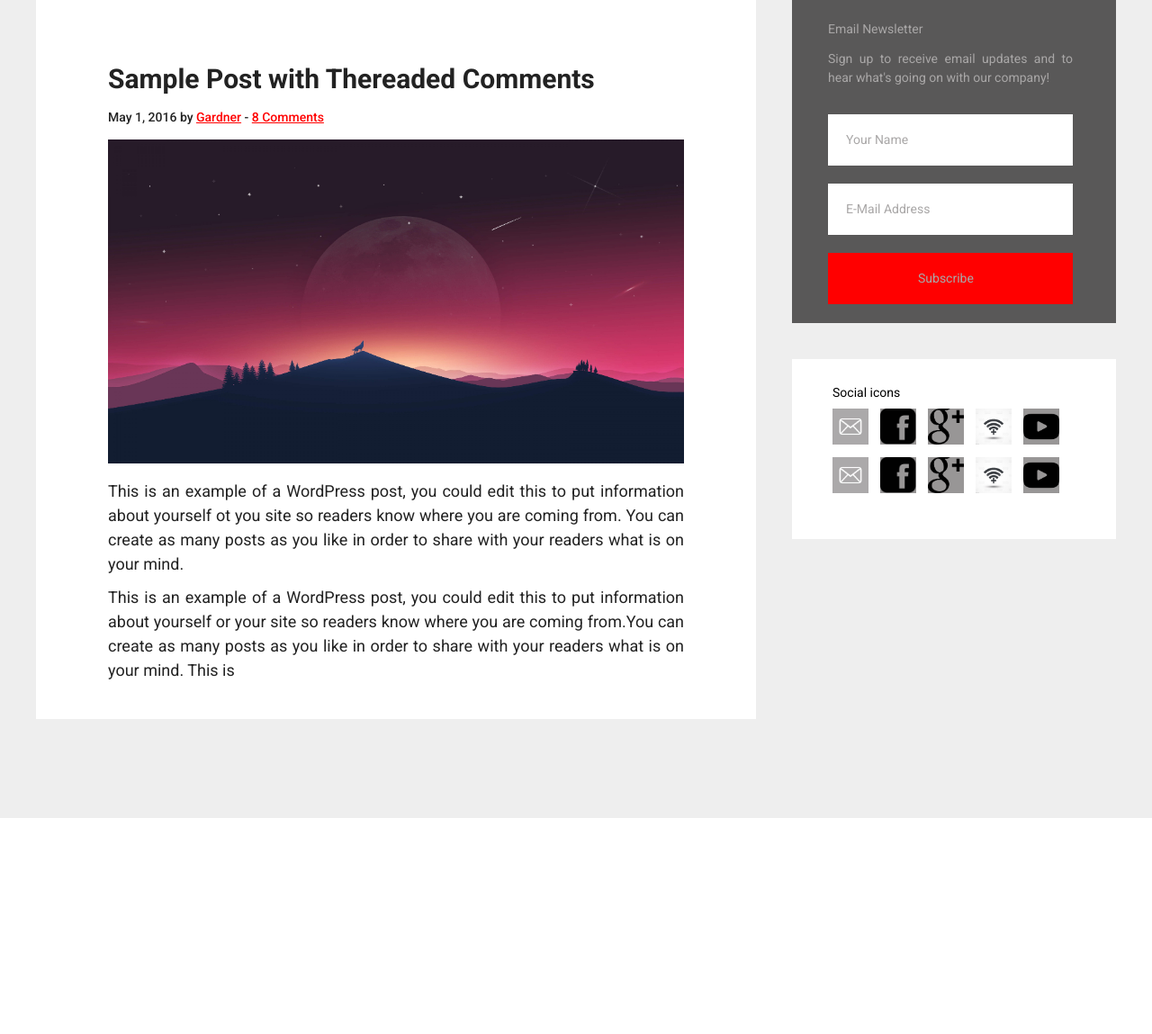
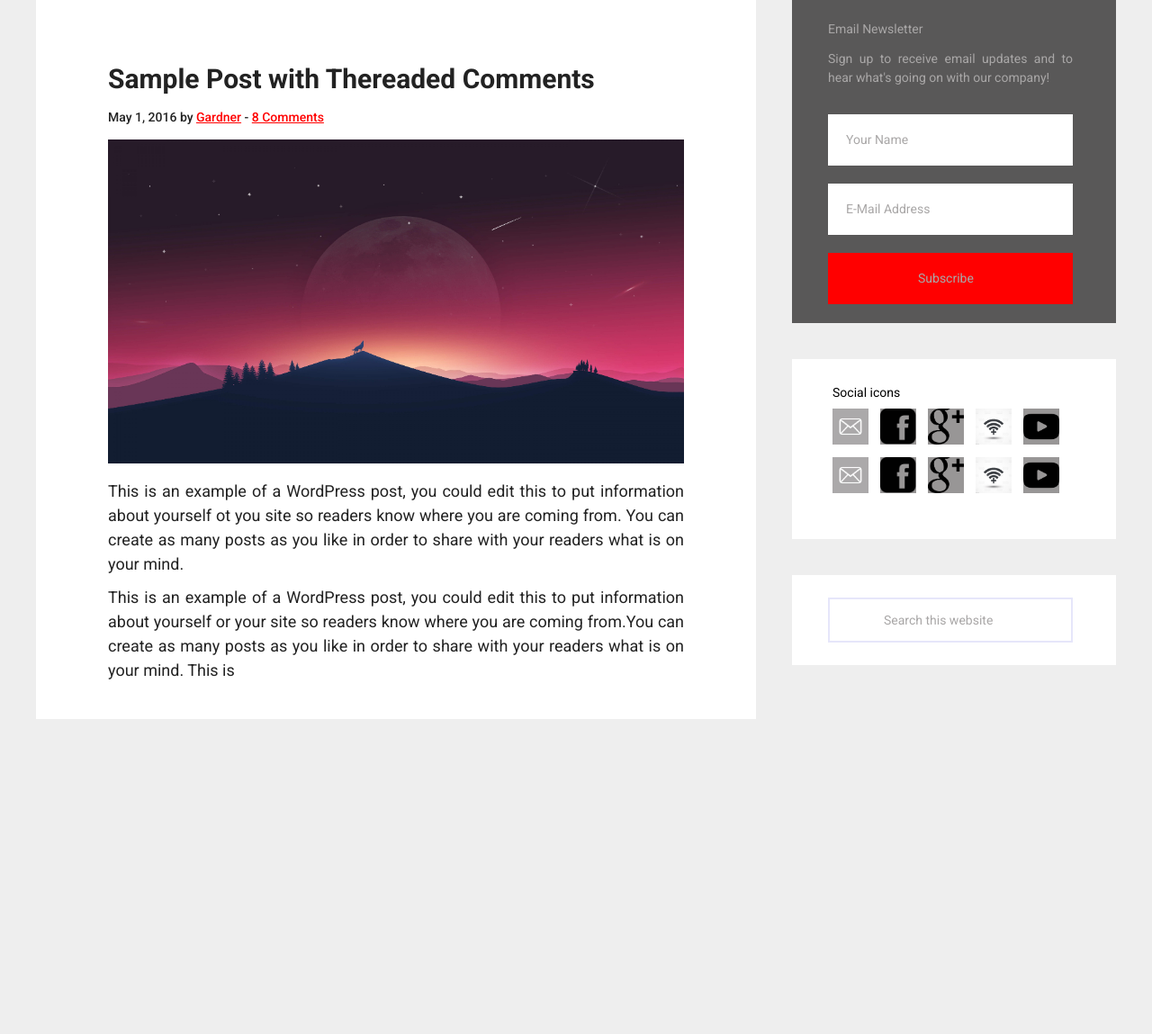
Before and after one commit to Nguyenthiem88/TH2110023, a PHP site: page /demolayout.html in a window 1280 px wide. Shown: the part 150-1299 px from the top of the page at 90% size. Before the commit the page ends 1059 px from the top, so only its background shows below. Run offline with PHP 8.4, Linux system fonts and the light colour scheme.

Commit message:
Up code layout

```diff
--- a/css/csslayout.css
+++ b/css/csslayout.css
@@ -99,6 +99,10 @@ menu li a{
     background-color: white;
     height: 200px;
 }
+.Search {
+    background-color: white;
+    height: 100px;
+}
 .content .entry{
     height: 800px;
     float: left;
@@ -130,6 +134,13 @@ menu li a{
     margin-bottom: 5px;
     padding: 5px 5px 0 ;
     float: left;
+}
+.sidebar .icon1{
+    height: 50px;
+    margin: 15px 30px;
+    padding: 15px 60px;
+    float: left;
+    border: 2px solid lavender;
 }
 p{
     font-size: 18px;
--- a/demolayout.html
+++ b/demolayout.html
@@ -84,6 +84,13 @@
                     </div>
                 </div>
             </div>
+            <div class="sidebar Search">
+                <div class="entry">
+                    <div class="block icon1">
+                        <h3> Search this website</h3>
+                    </div>
+                </div>
+            </div>
         </div>
     </section>
     <footer class="footer section">
```
